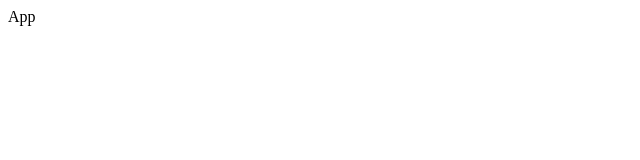
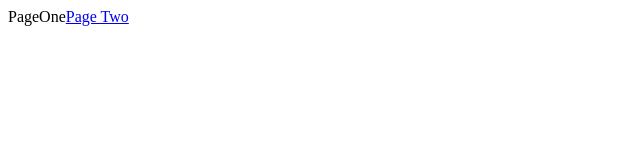
Before and after one commit to moneer-alasmar/streams, a React (Create React App) app in the folder client/: page / in a window 1280 px wide. Shown: the top 160 px of the page, without its empty margins (0-640 px from the left). Built offline with nearby package versions, Linux system fonts and the light colour scheme.

Commit message:
component scaffolding setup

```diff
--- a/client/package.json
+++ b/client/package.json
@@ -5,6 +5,7 @@
   "dependencies": {
     "react": "^16.7.0",
     "react-dom": "^16.7.0",
+    "react-router-dom": "^4.3.1",
     "react-scripts": "2.1.3"
   },
   "scripts": {
--- a/client/src/components/App.js
+++ b/client/src/components/App.js
@@ -1,6 +1,35 @@
 import React from "react";
+import { BrowserRouter, Route, Link } from "react-router-dom";
+
+const PageOne = () => {
+  return (
+    <div>
+      PageOne
+      <Link to="/pagetwo">Page Two</Link>
+    </div>
+  );
+};
+const PageTwo = () => {
+  return (
+    <div>
+      PageTwo
+      <button>Click Me</button>
+      <Link to="/">Page One</Link>
+    </div>
+  );
+};
+
 const App = () => {
-  return <div>App</div>;
+  return (
+    <div>
+      <BrowserRouter>
+        <div>
+          <Route path="/" exact component={PageOne} />
+          <Route path="/pagetwo" component={PageTwo} />
+        </div>
+      </BrowserRouter>
+    </div>
+  );
 };
 
 export default App;
```
Also changed, not shown: client/src/components/streams/StreamCreate.js (added, +7 -0 lines), client/src/components/streams/StreamDelete.js (added, +7 -0 lines), client/src/components/streams/StreamEdit.js (added, +7 -0 lines), client/src/components/streams/StreamList.js (added, +7 -0 lines), client/src/components/streams/StreamShow.js (added, +7 -0 lines), 1 other file (tests, documents, lock files or other folders).
